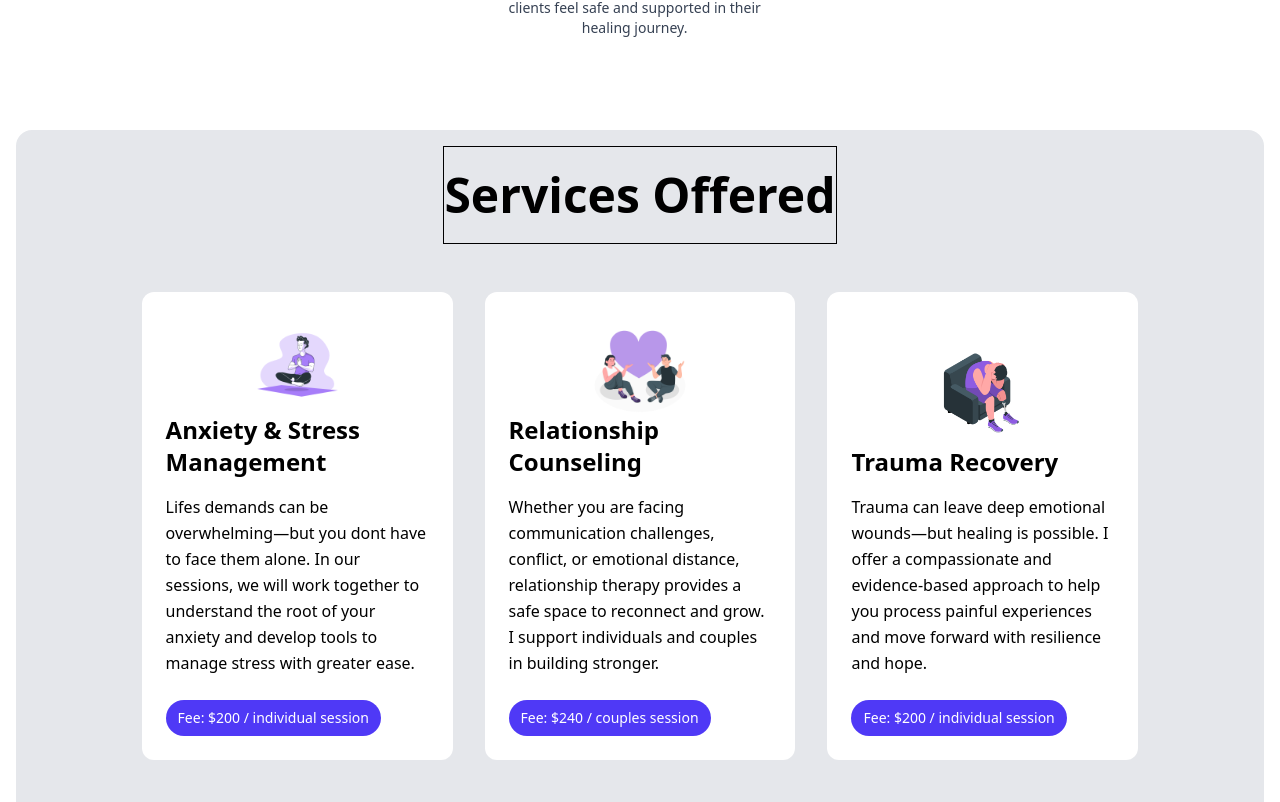
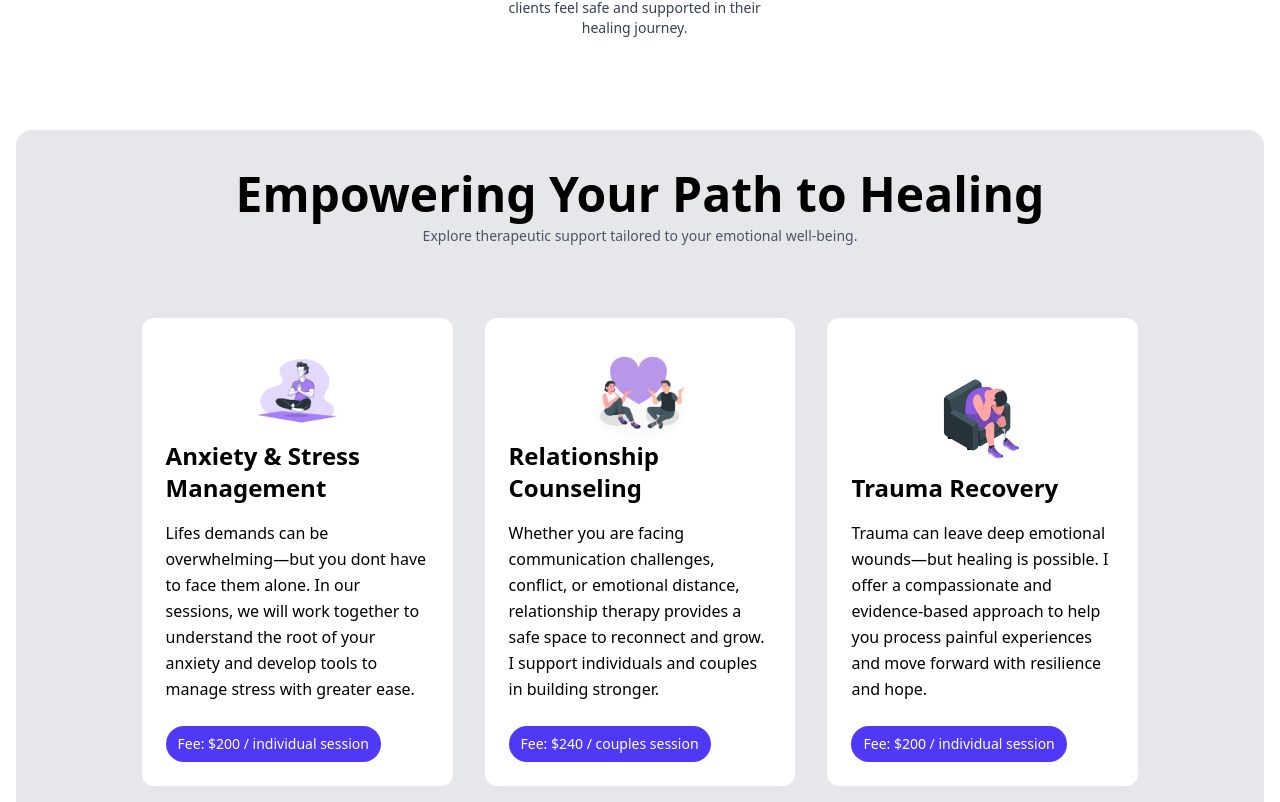
Before and after one commit to PraManGit17/CalmClaim, a Next.js app in the folder project/: page / in a window 1280 px wide. Shown: the part 1478-2280 px from the top of the page. Built offline with nearby package versions, Linux system fonts and the light colour scheme.

Commit message:
servicesanimate

```diff
--- a/project/src/components/Services.js
+++ b/project/src/components/Services.js
@@ -1,18 +1,63 @@
-import React from 'react'
+'use client'
+
+import React, { useEffect, useRef } from 'react'
 import Image from 'next/image'
+import gsap from 'gsap'
+import { ScrollTrigger } from 'gsap/ScrollTrigger'
 
+gsap.registerPlugin(ScrollTrigger)
 
 const Services = () => {
+  const sectionRef = useRef(null)
+  const headingRef = useRef(null)
+  const cardRefs = useRef([])
+
+  useEffect(() => {
+    gsap.fromTo(
+      headingRef.current,
+      { opacity: 0, y: 40 },
+      {
+        opacity: 1,
+        y: 0,
+        duration: 1,
+        scrollTrigger: {
+          trigger: sectionRef.current,
+          start: 'top 80%',
+        },
+      }
+    )
+
+    gsap.fromTo(
+      cardRefs.current,
+      { opacity: 0, y: 80 },
+      {
+        opacity: 1,
+        y: 0,
+        duration: 0.8,
+        stagger: 0.3,
+        scrollTrigger: {
+          trigger: sectionRef.current,
+          start: 'top 50%',
+        },
+      }
+    )
+  }, [])
+
   return (
-    <div className='w-full h-screen p-4'>
-      <div className=' bg-gray-200 rounded-2xl h-full flex flex-col items-center space-y-8'>
-        <div className='py-6 border mt-4 flex items-center justify-center text-5xl font-semibold'>
-          Services Offered
+    <div ref={sectionRef} className='w-full h-screen p-4'>
+      <div className='bg-gray-200 rounded-2xl h-full flex flex-col items-center space-y-8'>
+
+        <div ref={headingRef} className='py-6 mt-4 flex flex-col items-center justify-center'>
+          <div className='text-4xl md:text-5xl font-semibold'>Empowering Your Path to Healing</div>
+          <p className='text-sm mt-2 text-gray-600'>Explore therapeutic support tailored to your emotional well-being.</p>
         </div>
 
         <div className='py-4 px-8 w-[85%] h-[500px] flex items-center justify-center space-x-8'>
 
-          <div className='p-6 w-[35%] h-full rounded-xl flex flex-col items-center justify-center bg-white'>
+          <div
+            ref={(el) => (cardRefs.current[0] = el)}
+            className='p-6 w-[35%] h-full rounded-xl flex flex-col items-center justify-center bg-white hover:-translate-y-2 hover:bg-indigo-100 hover:mb-10 transition-all duration-300 ease-in-out'
+          >
             <div className="overflow-hidden w-full h-1/2 relative">
               <Image
                 src="/meditation.png"
@@ -27,11 +72,15 @@ const Services = () => {
               <div className='text-md font-normal leading-relaxed'>
                 Lifes demands can be overwhelming—but you dont have to face them alone. In our sessions, we will work together to understand the root of your anxiety and develop tools to manage stress with greater ease.
               </div>
-              <div className='mt-2 bg-indigo-600 text-white text-sm font-medium rounded-full px-3 py-2'>Fee: $200 / individual session</div>
+              <div className='mt-2 bg-indigo-600 text-white text-sm font-medium rounded-full px-3 py-2'>
+                Fee: $200 / individual session
+              </div>
             </div>
           </div>
-
-          <div className='p-6 w-[35%] h-full rounded-xl flex flex-col items-center justify-center bg-white'>
+          <div
+            ref={(el) => (cardRefs.current[1] = el)}
+            className='p-6 w-[35%] h-full rounded-xl flex flex-col items-center justify-center bg-white hover:-translate-y-2 hover:bg-indigo-100  hover:mb-10 transition-all duration-300 ease-in-out'
+          >
             <div className="overflow-hidden w-full h-1/2 relative">
               <Image
                 src="/couple.png"
@@ -43,16 +92,21 @@ const Services = () => {
 
             <div className='flex flex-col items-start gap-4'>
               <div className='text-2xl font-semibold'>Relationship Counseling</div>
-              <div className='text-md font-normal leading-relaxed'>Whether you are facing communication challenges, conflict,
+              <div className='text-md font-normal leading-relaxed'>
+                Whether you are facing communication challenges, conflict,
                 or emotional distance, relationship therapy provides a safe space to reconnect and grow. I support individuals
                 and couples in building stronger.
               </div>
               <div className='mt-2 bg-indigo-600 text-white text-sm font-medium rounded-full px-3 py-2'>
-                Fee: $240 / couples session</div>
+                Fee: $240 / couples session
+              </div>
             </div>
           </div>
 
-          <div className='p-6 w-[35%] h-full rounded-xl flex flex-col items-center justify-center bg-white'>
+          <div
+            ref={(el) => (cardRefs.current[2] = el)}
+            className='p-6 w-[35%] h-full rounded-xl flex flex-col items-center justify-center bg-white hover:-translate-y-2 hover:bg-indigo-100  hover:mb-10  transition-all duration-300 ease-in-out'
+          >
             <div className="overflow-hidden w-full h-1/2 relative">
               <Image
                 src="/trauma.png"
@@ -67,7 +121,9 @@ const Services = () => {
               <div className='text-md font-normal leading-relaxed'>
                 Trauma can leave deep emotional wounds—but healing is possible. I offer a compassionate and evidence-based approach to help you process painful experiences and move forward with resilience and hope.
               </div>
-              <div className='mt-2 bg-indigo-600 text-white text-sm font-medium rounded-full px-3 py-2'>Fee: $200 / individual session</div>
+              <div className='mt-2 bg-indigo-600 text-white text-sm font-medium rounded-full px-3 py-2'>
+                Fee: $200 / individual session
+              </div>
             </div>
           </div>
 
```
